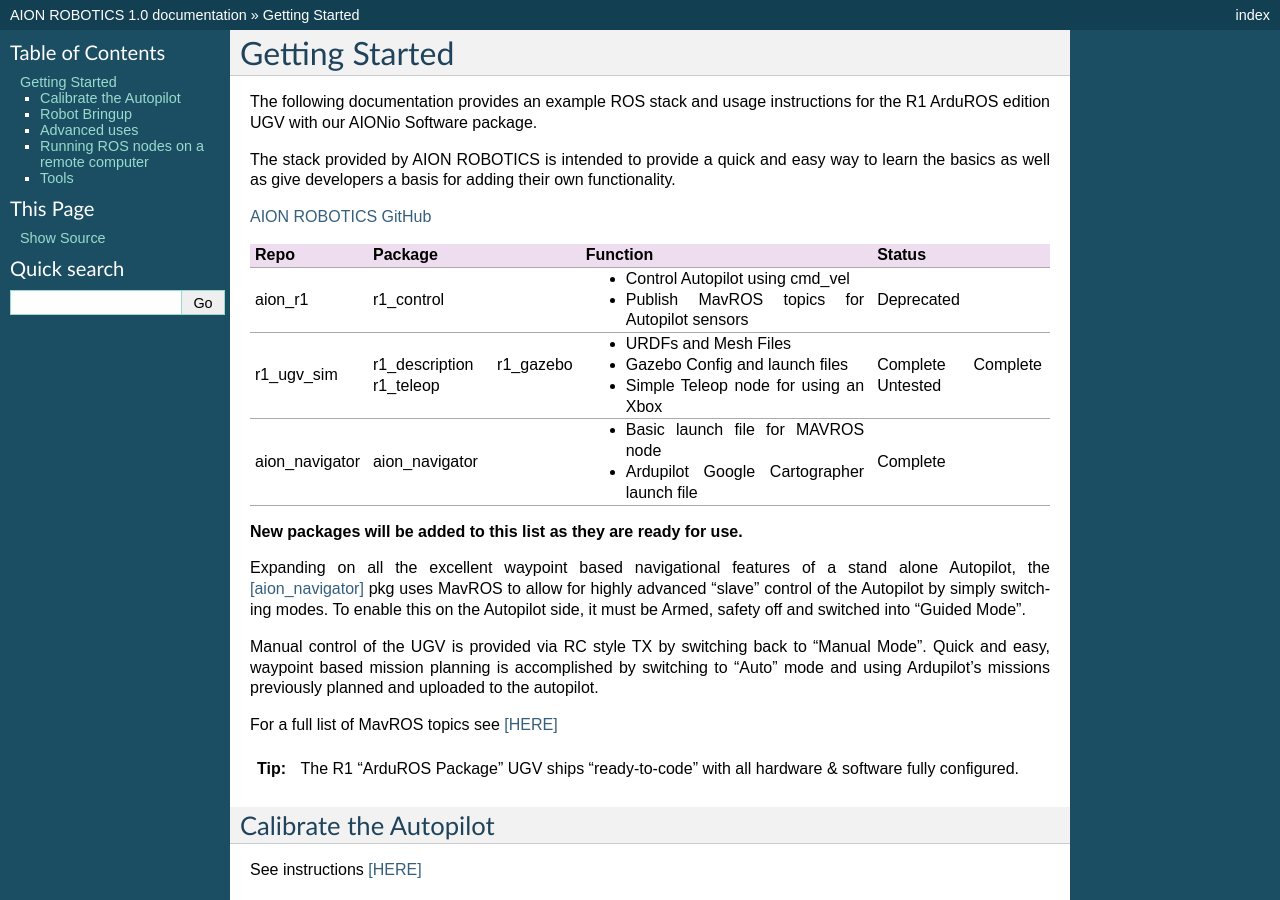
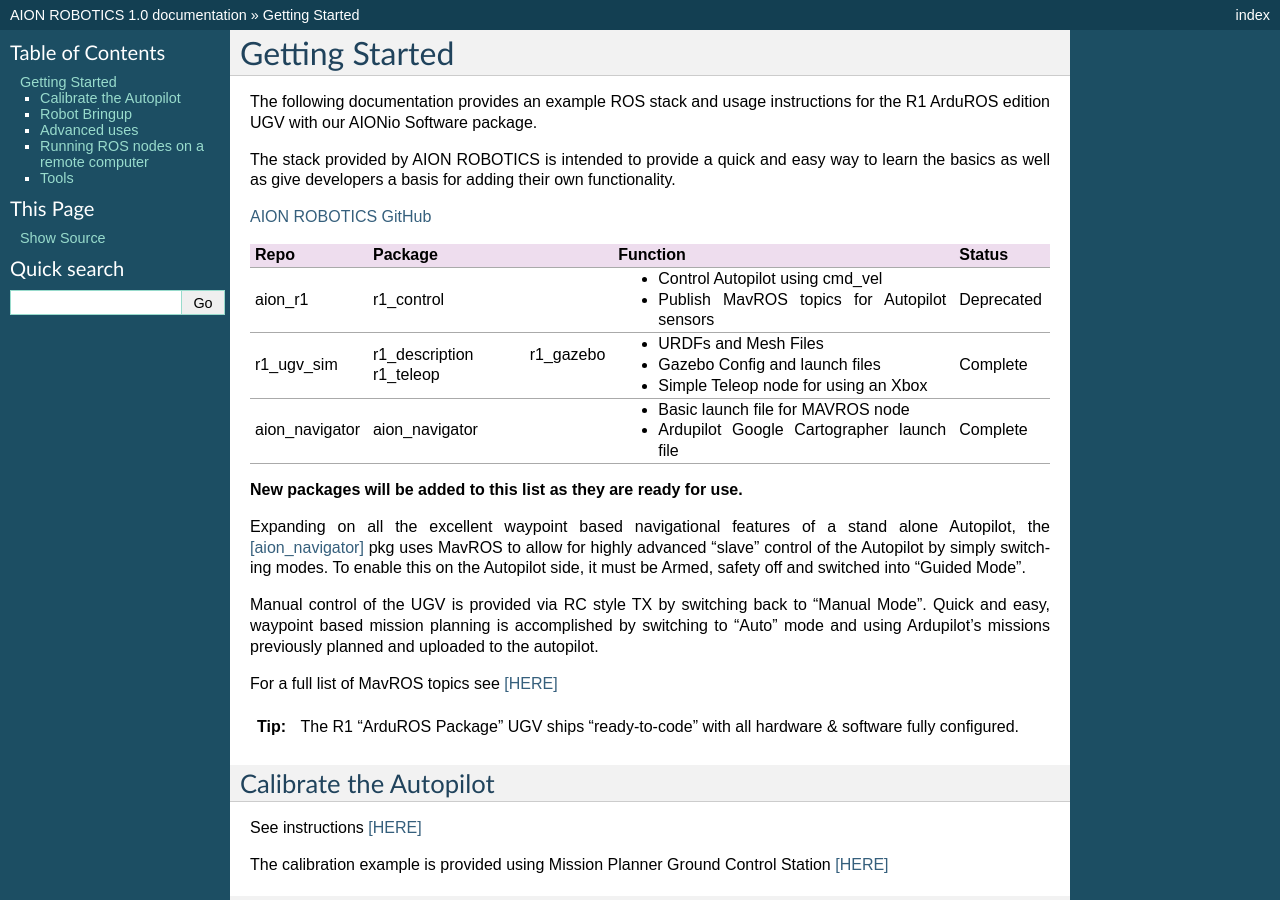
Before and after one commit to aionrobotics/docs, a Sphinx documentation site: the page built from docs/AIONio-getting-started.rst, in a window 1280 px wide and 900 px high. Built offline with Sphinx 7.4.7, drawn with Linux system fonts in a browser that asks for light colours; pages that are not in the unit, such as notebooks, are missing from menus.

Commit message:
Fixed Table

```diff
--- a/docs/AIONio-getting-started.rst
+++ b/docs/AIONio-getting-started.rst
@@ -16,8 +16,8 @@
 |                |               |                                               |            |
 +----------------+---------------+-----------------------------------------------+------------+
 | r1_ugv_sim     | r1_description| - URDFs and Mesh Files                        |  Complete  |
-|                | r1_gazebo     | - Gazebo Config and launch files              |  Complete  |
-|                | r1_teleop     | - Simple Teleop node for using an Xbox        |  Untested  |
+|                | r1_gazebo     | - Gazebo Config and launch files              |            |
+|                | r1_teleop     | - Simple Teleop node for using an Xbox        |            |
 |                |               |                                               |            |
 +----------------+---------------+-----------------------------------------------+------------+
 | aion_navigator | aion_navigator| - Basic launch file for MAVROS node           |  Complete  |
```
